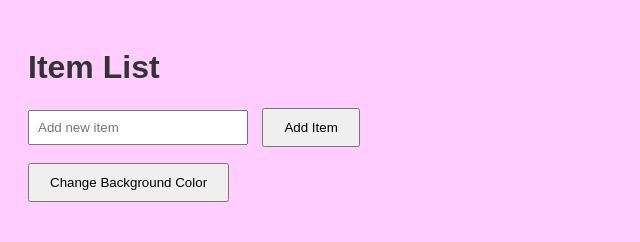
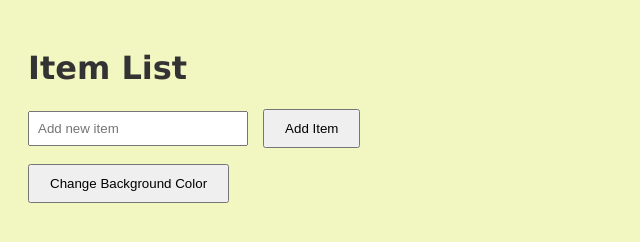
Before and after one commit to Hiwotgebre/316-Document-Object-Model, a plain HTML site: page index.html in a window 1280 px wide. Shown: the whole page, without its empty margins (0-640 px from the left). Drawn offline with Linux system fonts and the light colour scheme.

Commit message:
Updating the Font-family

```diff
--- a/CSS/styles.css
+++ b/CSS/styles.css
@@ -1,7 +1,7 @@
 body {
-    font-family: Arial, Helvetica, sans-serif;
+    font-family:Verdana, Geneva, Tahoma, sans-serif;
     padding: 20px;
-    background-color: #f4f4;
+    background-color: #f2f6c1;
 }
 
 h1 {
```
